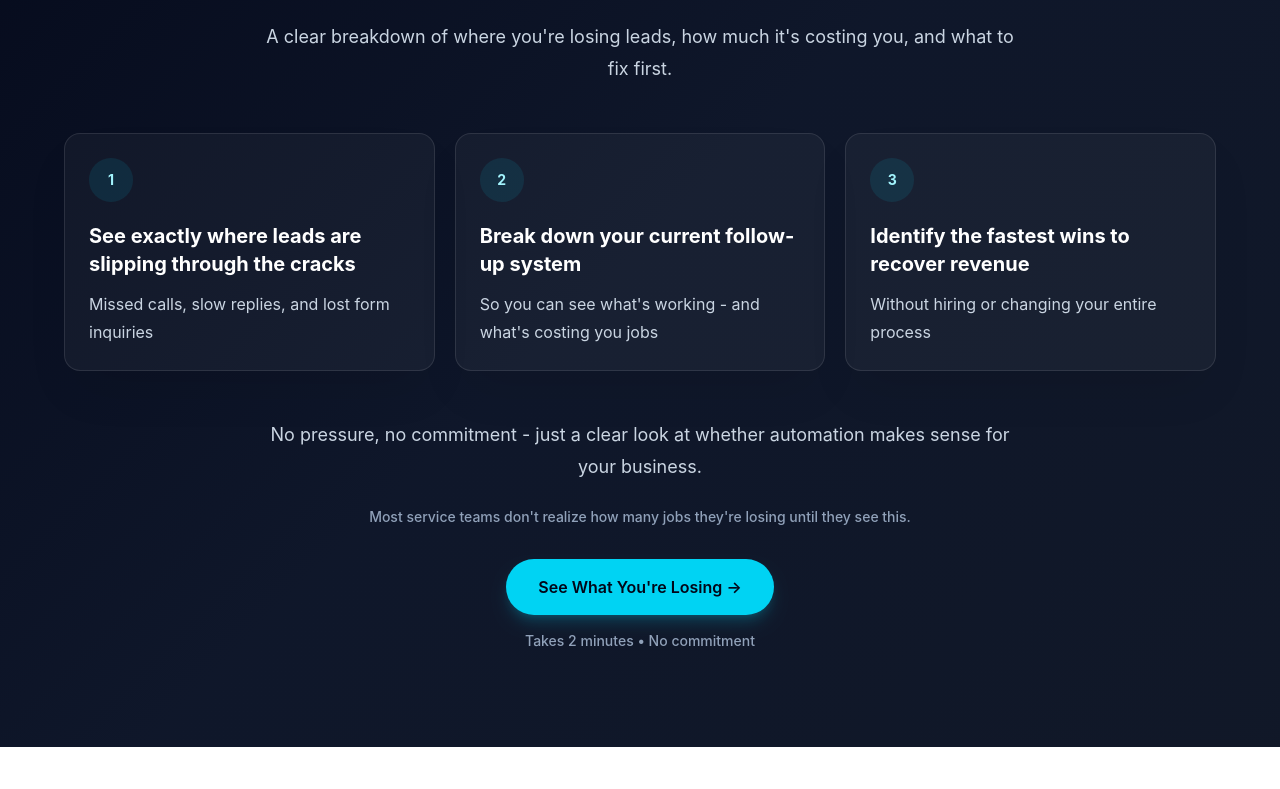
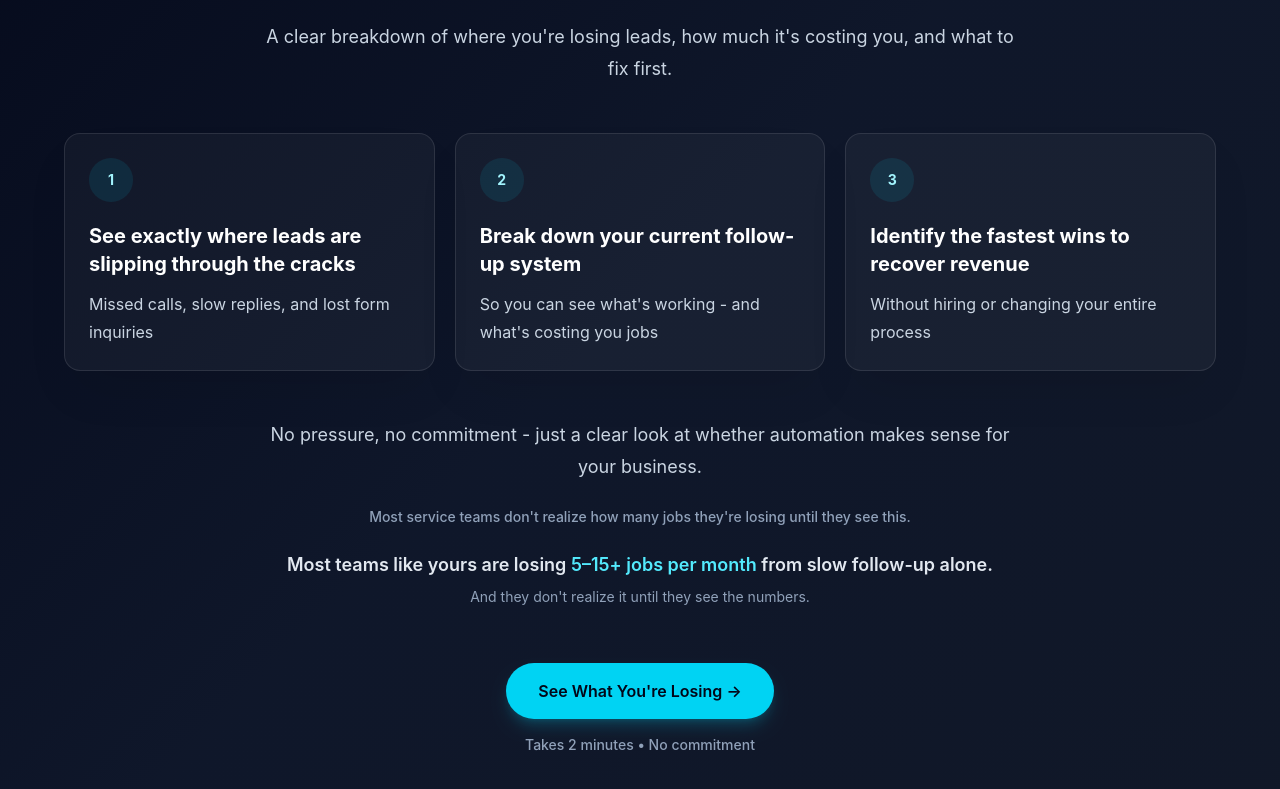
Before and after one commit to VjekoTRW/ai-agency-lead-capture, a React (Vite) app: page / in a window 1280 px wide. Shown: the part 4263-5052 px from the top of the page. Before the commit the page ends 5010 px from the top, so only its background shows below. Built offline with nearby package versions, Linux system fonts and the light colour scheme.

Commit message:
Final upgrade to reinforcement section

```diff
--- a/src/App.tsx
+++ b/src/App.tsx
@@ -496,6 +496,16 @@ function App() {
               Most service teams don&apos;t realize how many jobs they&apos;re
               losing until they see this.
             </p>
+            <div className="mt-6 mb-6 text-center">
+              <p className="text-lg font-semibold text-slate-200">
+                Most teams like yours are losing{' '}
+                <span className="text-cyan-300">5&ndash;15+ jobs per month</span>{' '}
+                from slow follow-up alone.
+              </p>
+              <p className="mt-2 text-sm text-slate-400">
+                And they don&apos;t realize it until they see the numbers.
+              </p>
+            </div>
             <a
               href={bookingUrl}
               target="_blank"
```
